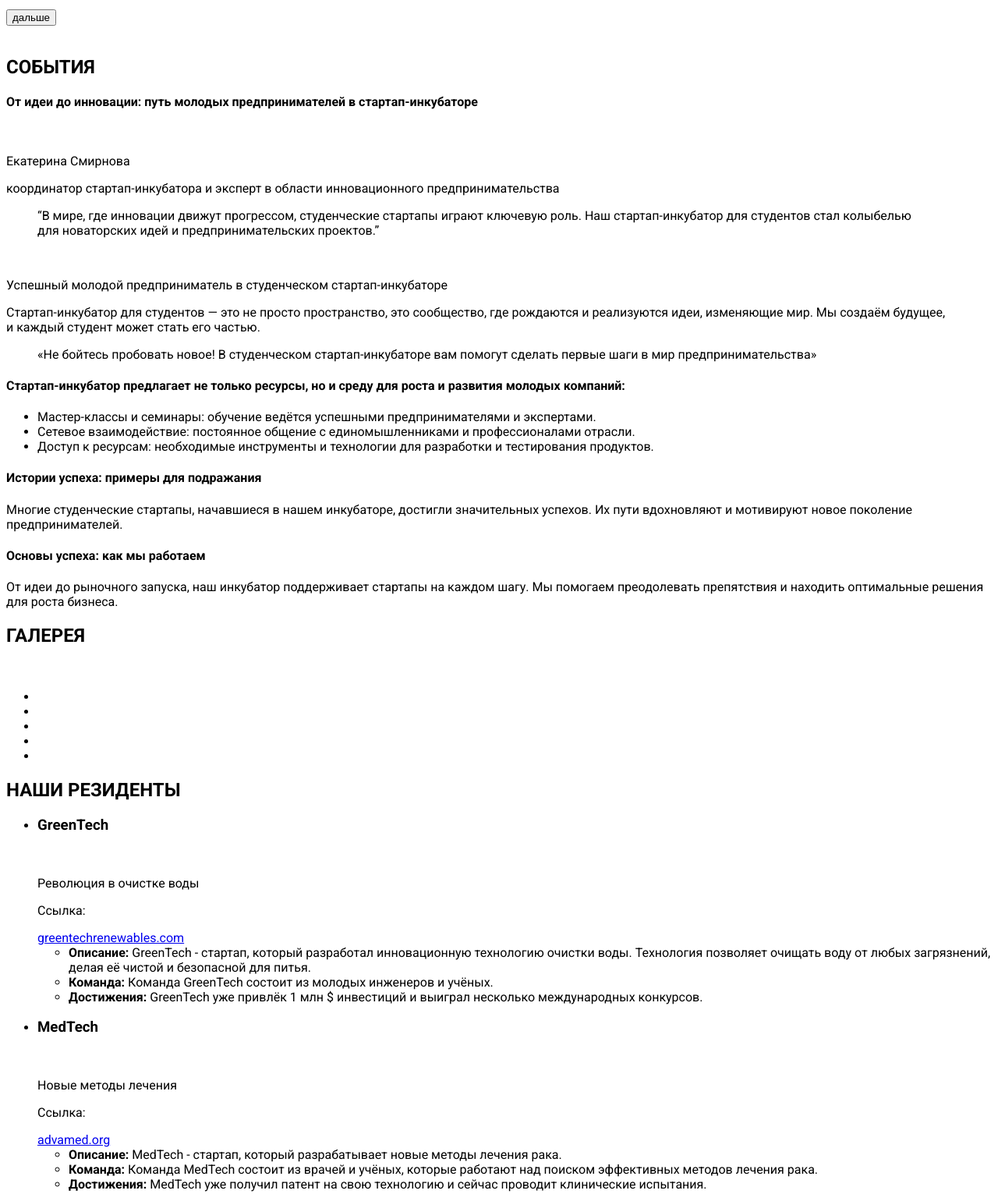
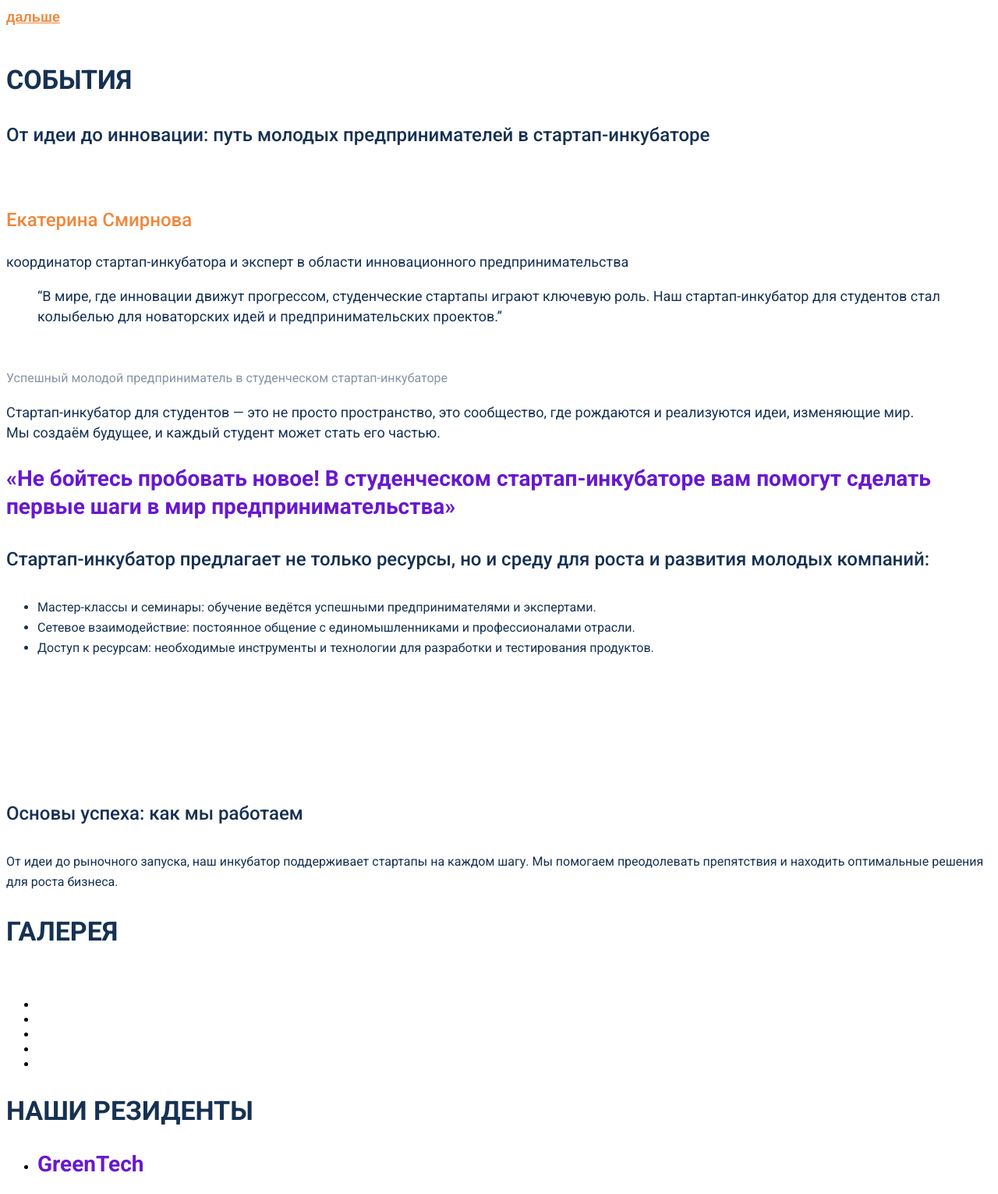
Before and after one commit to StepanMkr/Brain-Spark, a plain HTML site: page index.html in a window 1280 px wide. Shown: the part 1140-2671 px from the top of the page at 78% size. Drawn offline with Linux system fonts and the light colour scheme.

Commit message:
based css

```diff
--- a/css/style.css
+++ b/css/style.css
@@ -36,3 +36,212 @@ body {
     line-height: 26px;
     color: rgba(22, 49, 82, 1);
 }
+
+.more {
+    padding: 0;
+    font-weight: 600;
+    font-size: 18px;
+    line-height: 21px;
+    color: rgba(240, 135, 60, 1);
+    text-decoration-line: underline;
+    background-color: transparent;
+    border: none;
+}
+
+.events-title {
+    font-size: 34px;
+    font-weight: 600;
+    line-height: 44px;
+    color: rgba(22, 49, 82, 1);
+}
+
+.events-title-undertitle {
+    font-size: 24px;
+    font-weight: 500;
+    line-height: 34px;
+    color: rgba(22, 49, 82, 1);
+}
+
+.name {
+    font-size: 24px;
+    font-weight: 500;
+    line-height: 34px;
+    color: rgba(240, 135, 60, 1);
+}
+
+.author-description {
+    font-size: 18px;
+    font-weight: 400;
+    line-height: 26px;
+    color: rgba(22, 49, 82, 1);
+}
+
+.author-quote {
+    font-size: 18px;
+    font-weight: 400;
+    line-height: 26px;
+    color: rgba(22, 49, 82, 1);
+}
+
+.succesful-buisinesman-description {
+    font-size: 16px;
+    font-weight: 400;
+    line-height: 26px;
+    color: rgba(134, 147, 164, 1);
+}
+
+.events-paragraph {
+    font-size: 18px;
+    font-weight: 400;
+    line-height: 26px;
+    color: rgba(22, 49, 82, 1);
+}
+
+.big-quote {
+    font-size: 28px;
+    font-weight: 600;
+    line-height: 36px;
+    color: rgba(104, 24, 208, 1);
+}
+
+.advantages-title {
+    font-size: 24px;
+    font-weight: 500;
+    line-height: 34px;
+    color: rgba(22, 49, 82, 1);
+}
+
+.advantages-list-item {
+    font-size: 16px;
+    font-weight: 400;
+    line-height: 26px;
+    color: rgba(22, 49, 82, 1);
+}
+
+.succes-historys-title {
+    font-size: 24px;
+    font-weight: 500;
+    line-height: 34px;
+    color: rgba(255, 255, 255, 1);
+}
+
+.succes-historys-paragraph {
+    font-size: 16px;
+    font-weight: 400;
+    line-height: 26px;
+    color: rgba(255, 255, 255, 1);
+}
+
+.advantages-paragraph {
+    font-size: 16px;
+    font-weight: 400;
+    line-height: 26px;
+    color: rgba(22, 49, 82, 1);
+}
+
+.gallery-title {
+    font-size: 34px;
+    font-weight: 600;
+    line-height: 44px;
+    color: rgba(22, 49, 82, 1);
+}
+
+.residents-title {
+    font-size: 34px;
+    font-weight: 600;
+    line-height: 44px;
+    color: rgba(22, 49, 82, 1);
+}
+
+.card-title {
+    font-size: 28px;
+    font-weight: 600;
+    line-height: 36px;
+    color: rgba(104, 24, 208, 1);
+}
+
+.image-description {
+    font-size: 16px;
+    font-weight: 400;
+    line-height: 26px;
+    color: rgba(22, 49, 82, 1);
+}
+
+.link-text {
+    font-size: 18px;
+    font-weight: 400;
+    line-height: 26px;
+    color: rgba(104, 24, 208, 1);
+}
+
+.link a {
+    font-size: 18px;
+    font-weight: 600;
+    line-height: 21px;
+    color: rgba(240, 135, 60, 1);
+}
+
+.feature-list-item {
+    font-size: 14px;
+    font-weight: 300;
+    line-height: 18px;
+    color: rgba(0, 0, 0, 1);
+}
+
+.feature-list-item span {
+    font-size: 14px;
+    font-weight: 700;
+    line-height: 18px;
+    color: rgba(0, 0, 0, 1);
+}
+
+.contacts-title {
+    font-size: 34px;
+    font-weight: 600;
+    line-height: 44px;
+    color: rgba(22, 49, 82, 1);
+}
+
+.contacts-item-title {
+    font-size: 24px;
+    font-weight: 500;
+    line-height: 34px;
+    color: rgba(104, 24, 208, 1);
+}
+
+.adress address {
+    font-size: 16px;
+    font-weight: 600;
+    line-height: 22px;
+    color: rgba(22, 49, 82, 1);
+}
+
+.telephone a {
+    font-size: 16px;
+    font-weight: 600;
+    line-height: 22px;
+    text-decoration: none;
+    color: rgba(22, 49, 82, 1);
+}
+
+.footer-list-title {
+    font-size: 16px;
+    font-weight: 600;
+    line-height: 22px;
+    color: var(--text-primary-inverse, rgba(255, 255, 255, 0.88)); /*ЧТО ЭТО*/
+}
+
+.footer-list-item a {
+    font-size: 14px;
+    font-weight: 300;
+    line-height: 18px;
+    text-decoration: none;
+    color: rgba(240, 238, 255, 1);
+}
+
+.copyright-text {
+    font-size: 14px;
+    font-weight: 400;
+    line-height: 16.8px;
+    color: rgba(240, 238, 255, 0.8);
+}
--- a/index.html
+++ b/index.html
@@ -96,7 +96,7 @@
                 <p class="succesful-buisinesman-description">Успешный молодой предприниматель в студенческом стартап-инкубаторе</p>
             </div>
             <p class="events-paragraph">Стартап-инкубатор для студентов — это не просто пространство, это сообщество, где рождаются и реализуются идеи, изменяющие мир. Мы создаём будущее, и каждый студент может стать его частью.</p>
-            <blockquote class="big-quote">«Не бойтесь пробовать новое! В студенческом стартап-инкубаторе вам помогут сделать первые шаги в мир предпринимательства»</blockquote> <!--возможно h3, a не blockquote-->
+            <h3 class="big-quote">«Не бойтесь пробовать новое! В студенческом стартап-инкубаторе вам помогут сделать первые шаги в мир предпринимательства»</h3> <!--возможно h3, a не blockquote-->
             <div class="advantages">
                 <h4 class="advantages-title">Стартап-инкубатор предлагает не только ресурсы, но и среду для роста и развития молодых компаний:</h4>
                 <ul class="advantages-list">
@@ -164,13 +164,13 @@
                     </div>
                     <ul class="features-list">
                         <li class="feature-list-item">
-                            <b>Описание:</b> GreenTech - стартап, который разработал инновационную технологию очистки воды. Технология позволяет очищать воду от любых загрязнений, делая её чистой и безопасной для питья.
+                            <span>Описание:</span> GreenTech - стартап, который разработал инновационную технологию очистки воды. Технология позволяет очищать воду от любых загрязнений, делая её чистой и безопасной для питья.
                         </li>
                         <li class="feature-list-item">
-                            <b>Команда:</b> Команда GreenTech состоит из молодых инженеров и учёных.
+                            <span>Команда:</span> Команда GreenTech состоит из молодых инженеров и учёных.
                         </li>
                         <li class="feature-list-item">
-                            <b>Достижения:</b> GreenTech уже привлёк 1 млн $ инвестиций и выиграл несколько международных конкурсов.
+                            <span>Достижения:</span> GreenTech уже привлёк 1 млн $ инвестиций и выиграл несколько международных конкурсов.
                         </li>
                     </ul>
                 </li>
@@ -187,13 +187,13 @@
                     </div>
                     <ul class="features-list">
                         <li class="feature-list-item">
-                            <b>Описание:</b> MedTech - стартап, который разрабатывает новые методы лечения рака.
+                            <span>Описание:</span> MedTech - стартап, который разрабатывает новые методы лечения рака.
                         </li>
                         <li class="feature-list-item">
-                            <b>Команда:</b> Команда MedTech состоит из врачей и учёных, которые работают над поиском эффективных методов лечения рака.
+                            <span>Команда:</span> Команда MedTech состоит из врачей и учёных, которые работают над поиском эффективных методов лечения рака.
                         </li>
                         <li class="feature-list-item">
-                            <b>Достижения:</b> MedTech уже получил патент на свою технологию и сейчас проводит клинические испытания.
+                            <span>Достижения:</span> MedTech уже получил патент на свою технологию и сейчас проводит клинические испытания.
                         </li>
                     </ul>
                 </li>
@@ -210,13 +210,13 @@
                     </div>
                     <ul class="features-list">
                         <li class="feature-list-item">
-                            <b>Описание:</b> ArtTech - стартап, который создаёт новые формы искусства с помощью искусственного интеллекта.
+                            <span>Описание:</span> ArtTech - стартап, который создаёт новые формы искусства с помощью искусственного интеллекта.
                         </li>
                         <li class="feature-list-item">
-                            <b>Команда:</b> Команда ArtTech состоит из художников, программистов и дизайнеров.
+                            <span>Команда:</span> Команда ArtTech состоит из художников, программистов и дизайнеров.
                         </li>
                         <li class="feature-list-item">
-                            <b>Достижения:</b> ArtTech уже участвовал в нескольких выставках и получил несколько наград.
+                            <span>Достижения:</span> ArtTech уже участвовал в нескольких выставках и получил несколько наград.
                         </li>
                     </ul>
                 </li>
@@ -233,13 +233,13 @@
                     </div>
                     <ul class="features-list">
                         <li class="feature-list-item">
-                            <b>Описание:</b> EduTech - это стартап, который разработал платформу для персонализированного обучения. Платформа позволяет каждому ученику учиться в своём темпе и по своему индивидуальному плану.
+                            <span>Описание:</span> EduTech - это стартап, который разработал платформу для персонализированного обучения. Платформа позволяет каждому ученику учиться в своём темпе и по своему индивидуальному плану.
                         </li>
                         <li class="feature-list-item">
-                            <b>Команда:</b> Команда EduTech состоит из опытных педагогов и разработчиков, которые увлечены образованием.
+                            <span>Команда:</span> Команда EduTech состоит из опытных педагогов и разработчиков, которые увлечены образованием.
                         </li>
                         <li class="feature-list-item">
-                            <b>Достижения:</b> EduTech уже используется в нескольких школах и университетах.
+                            <span>Достижения:</span> EduTech уже используется в нескольких школах и университетах.
                         </li>
                     </ul>
                 </li>
@@ -256,13 +256,13 @@
                     </div>
                     <ul class="features-list">
                         <li class="feature-list-item">
-                            <b>Описание:</b> FinTech разрабатывает блокчейн-решения для бизнеса. Решения компании позволяют сделать бизнес более прозрачным, безопасным и эффективным.
+                            <span>Описание:</span> FinTech разрабатывает блокчейн-решения для бизнеса. Решения компании позволяют сделать бизнес более прозрачным, безопасным и эффективным.
                         </li>
                         <li class="feature-list-item">
-                            <b>Команда:</b> Команда FinTech состоит из разработчиков и специалистов в области блокчейн-технологий.
+                            <span>Команда:</span> Команда FinTech состоит из разработчиков и специалистов в области блокчейн-технологий.
                         </li>
                         <li class="feature-list-item">
-                            <b>Достижения:</b> FinTech уже сотрудничает с крупными компаниями.
+                            <span>Достижения:</span> FinTech уже сотрудничает с крупными компаниями.
                         </li>
                     </ul>
                 </li>
```
